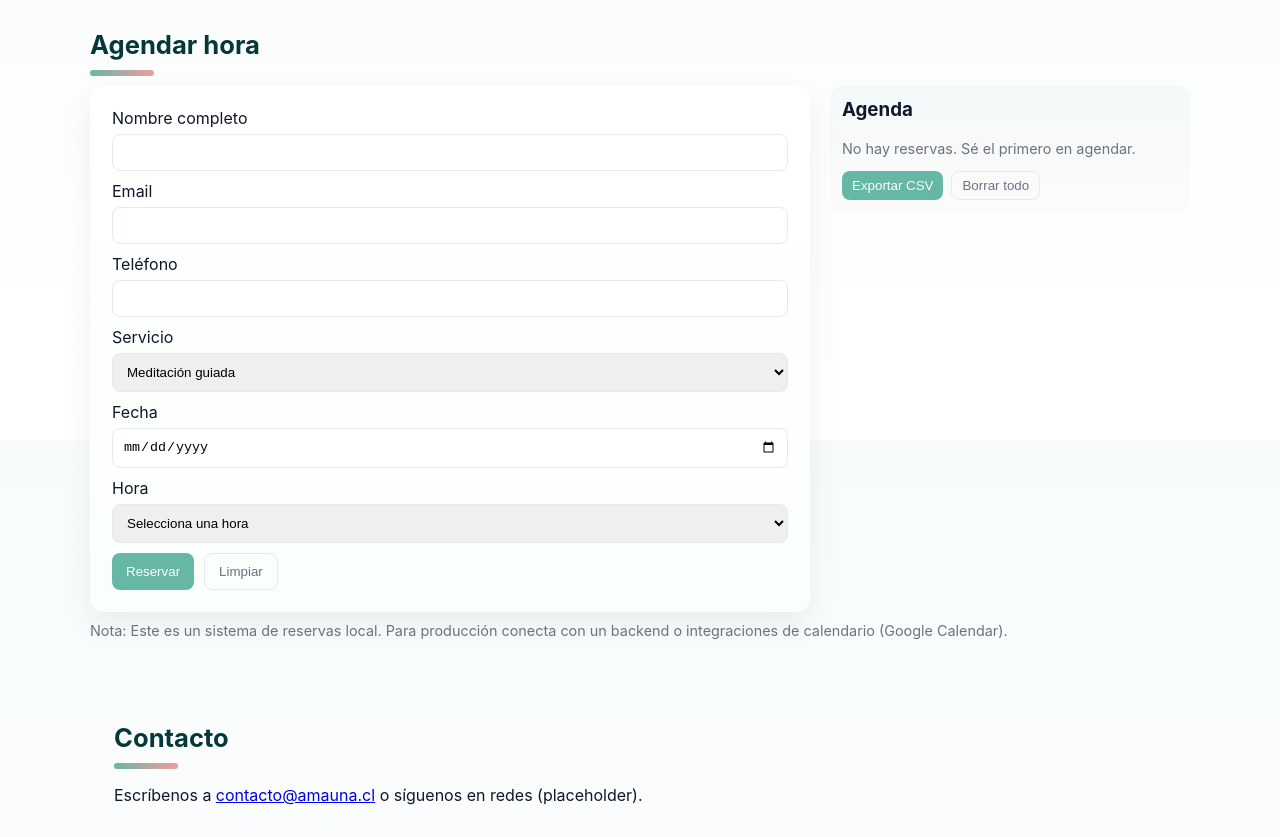
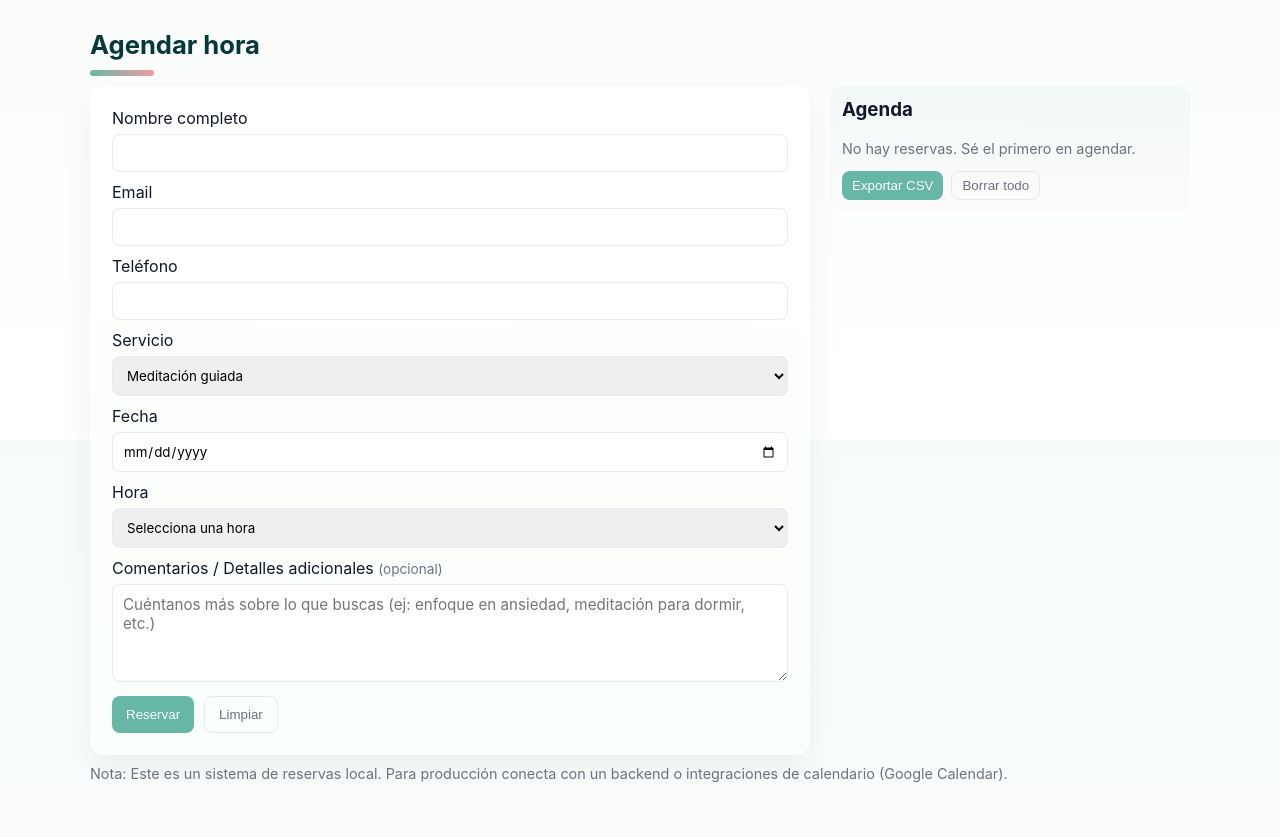
Before and after one commit to BenjaBunster/AMAUNA.CL, a website: page index.html in a window 1280 px wide. Shown: the part 1960-2797 px from the top of the page. Drawn offline with nearby package versions, Linux system fonts and the light colour scheme; no server answers.

Commit message:
Update brand text and enhance booking form with optional comments field

```diff
--- a/index.html
+++ b/index.html
@@ -15,7 +15,7 @@
     <div class="container header-inner">
       <a class="brand" href="#">
         <img src="assets/logo.svg" alt="AMAUNA logo" class="logo">
-        <span class="brand-text">AMAUNA 🐢</span>
+        <span class="brand-text">AMAUNA</span>
       </a>
       <nav class="nav">
         <a href="#servicios">Servicios</a>
@@ -142,6 +142,9 @@
               <option value="20:00">20:00</option>
             </select>
           </label>
+          <label>Comentarios / Detalles adicionales <span style="font-size:0.85em;color:var(--muted)">(opcional)</span>
+            <textarea id="comments" name="comments" rows="4" placeholder="Cuéntanos más sobre lo que buscas (ej: enfoque en ansiedad, meditación para dormir, etc.)"></textarea>
+          </label>
           <div class="actions">
             <button type="submit" class="btn">Reservar</button>
             <button type="button" id="clearBtn" class="btn ghost">Limpiar</button>
--- a/styles.css
+++ b/styles.css
@@ -72,7 +72,8 @@ h2::after{content:'';display:block;width:64px;height:6px;background:linear-gradi
 .form-grid{display:grid;grid-template-columns:1fr 360px;gap:20px;align-items:start}
 .booking-form{background:linear-gradient(180deg,#ffffff,#fbfffb);padding:22px;border-radius:14px;box-shadow:0 14px 32px rgba(3,15,20,0.06)}
 .booking-form label{display:block;margin-bottom:10px;color:#0f172a}
-.booking-form input,.booking-form select{width:100%;padding:10px;border-radius:8px;border:1px solid #e6e9ee;margin-top:6px}
+.booking-form input,.booking-form select,.booking-form textarea{width:100%;padding:10px;border-radius:8px;border:1px solid #e6e9ee;margin-top:6px;font-family:inherit}
+.booking-form textarea{resize:vertical;font-size:0.95rem}
 .actions{display:flex;gap:10px;margin-top:10px}
 .btn{background:var(--accent);color:white;border:none;padding:10px 14px;border-radius:8px;cursor:pointer}
 .btn.ghost{background:transparent;border:1px solid #e6e9ee;color:var(--muted)}
```
